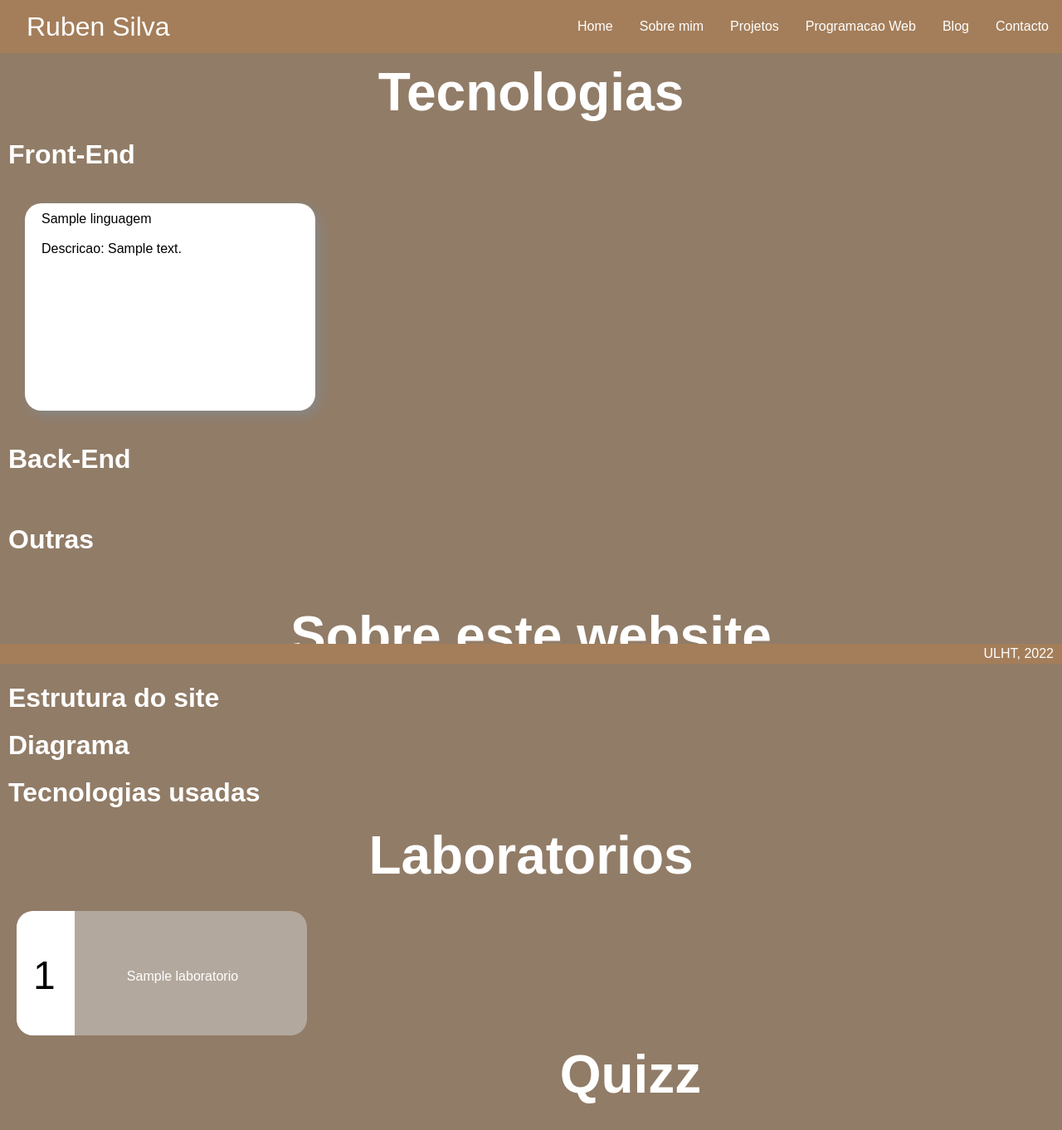
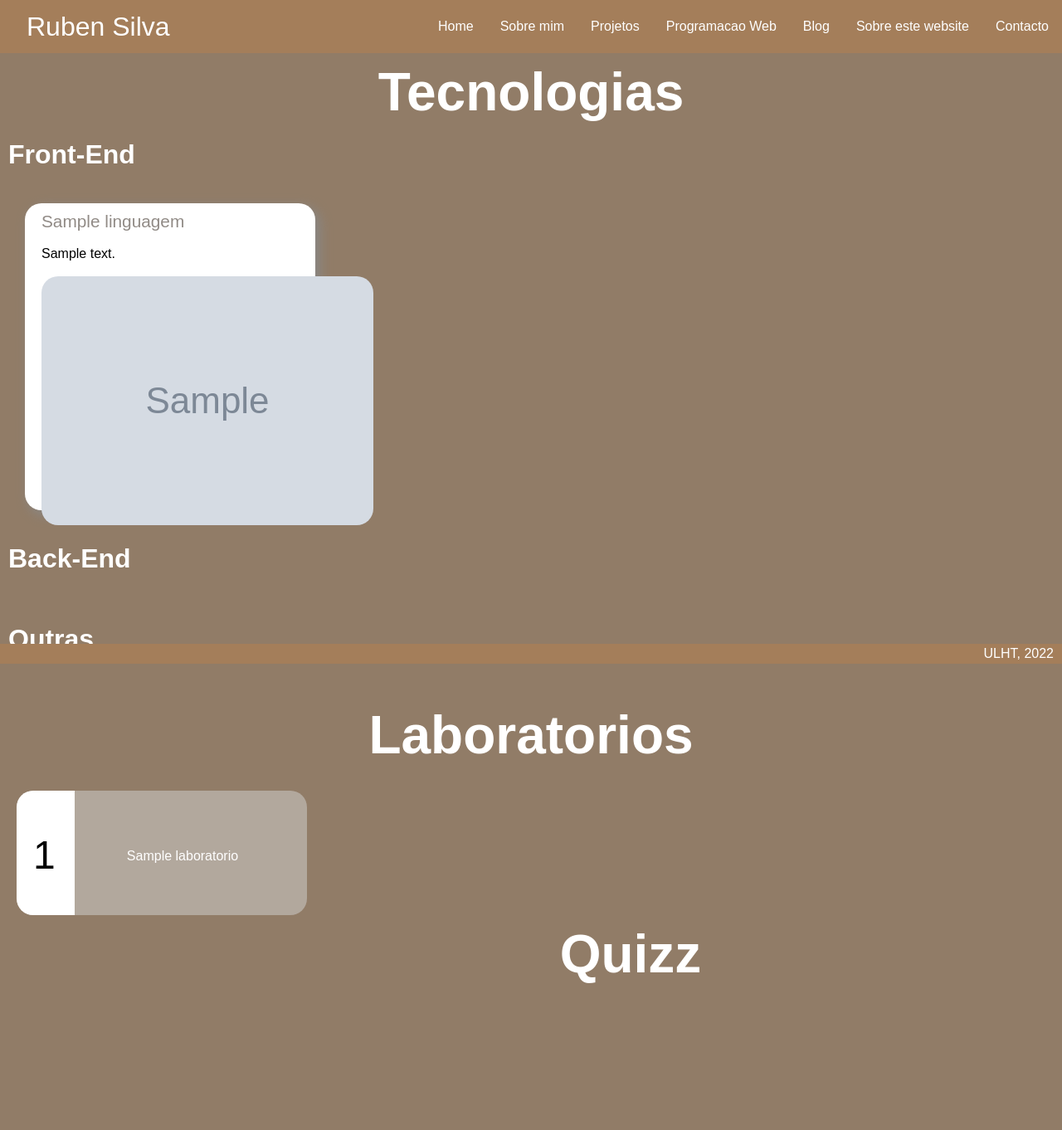
Before and after one commit to rbnvsilva/portfolio-22003218, a Django app: page /pw in a window 1280 px wide; the page is wider, and only the part inside the window is pictured. Shown: that part at 83% size. After the commit the page ends 1185 px from the top of that part, so only its background shows below. Run offline with Django 4.2, Linux system fonts and the light colour scheme; tables that the repository leaves empty hold one stand-in row (values such as "Sample post"); grey boxes marked "Sample" are stand-in pictures; parts of the project's set-up code (start-up, migrations or seed data) failed here and were passed over.

Commit message:
adicao de sobre_website outra vez

```diff
--- a/portfolio/models.py
+++ b/portfolio/models.py
@@ -12,6 +12,7 @@ class Linguagem(models.Model):
     nome = models.CharField(max_length=50)
     descricao = models.TextField(max_length=500)
     tipo = models.IntegerField()
+    image = models.FileField(upload_to="uploads/")
 
     def __str__(self):
         return self.nome
--- a/portfolio/static/portfolio/css/estilos.css
+++ b/portfolio/static/portfolio/css/estilos.css
@@ -247,12 +247,19 @@ footer {
 
 .tecnologia {
   background-color: white;
-  height: 250px;
+  height: 370px;
   width: 350px;
   border-radius: 20px;
   box-shadow: 5px 5px 15px #888888;
   padding: 10px 20px;
   margin: 10px;
+}
+
+.img-tecnologia {
+  display: flex;
+  justify-content: center;
+  align-items: center;
+  border-radius: 20px;
 }
 
 .tit-tecnologia {
--- a/portfolio/templates/portfolio/layout.html
+++ b/portfolio/templates/portfolio/layout.html
@@ -18,6 +18,7 @@
         <a href="{% url 'portfolio:projetos' %}">Projetos</a>
         <a href="{% url 'portfolio:pw' %}">Programacao Web</a>
         <a href="{% url 'portfolio:blog' %}">Blog</a>
+        <a href="{% url 'portfolio:sobre_website' %}">Sobre este website</a>
         <a href="{% url 'portfolio:contacto' %}">Contacto</a>
       </nav>
     </header>
--- a/portfolio/templates/portfolio/pw.html
+++ b/portfolio/templates/portfolio/pw.html
@@ -7,9 +7,11 @@
         {% for linguagem in linguagens %}
             {% if linguagem.tipo == 1 %}
             <div class="tecnologia">
-                <p>{{linguagem.nome}}</p>
+                <p class="tit-tecnologia">{{linguagem.nome}}</p>
                 <br>
-                <p>Descricao: {{linguagem.descricao}}</p>
+                <p>{{linguagem.descricao}}</p>
+                <br>
+                <p><img class="img-tecnologia" src="{{linguagem.image.url}}"></p>
             </div>
             {% endif %}
         {% endfor %}
@@ -19,9 +21,11 @@
         {% for linguagem in linguagens %}
             {% if linguagem.tipo == 2 %}
             <div class="tecnologia">
-                <p>{{linguagem.nome}}</p>
+                <p class="tit-tecnologia">{{linguagem.nome}}</p>
                 <br>
-                <p>Descricao: {{linguagem.descricao}}</p>
+                <p>{{linguagem.descricao}}</p>
+                <br>
+                <p><img class="img-tecnologia" src="{{linguagem.image.url}}"></p>
             </div>
             {% endif %}
         {% endfor %}
@@ -31,17 +35,15 @@
         {% for linguagem in linguagens %}
             {% if linguagem.tipo == 3 %}
             <div class="tecnologia">
-                <p>{{linguagem.nome}}</p>
+                <p class="tit-tecnologia">{{linguagem.nome}}</p>
                 <br>
-                <p>Descricao: {{linguagem.descricao}}</p>
+                <p>{{linguagem.descricao}}</p>
+                <br>
+                <p><img class="img-tecnologia" src="{{linguagem.image.url}}"></p>
             </div>
             {% endif %}
         {% endfor %}
     </div>
-    <h1 class="titulo">Sobre este website</h1>
-    <h1 class="titulo2">Estrutura do site</h1>
-    <h1 class="titulo2">Diagrama</h1>
-    <h1 class="titulo2">Tecnologias usadas</h1>
     <h1 class="titulo">Laboratorios</h1>
     <div class="container">
         <div class="container-labs">
--- /dev/null
+++ b/portfolio/templates/portfolio/sobre_website.html
@@ -0,0 +1,6 @@
+{% extends 'portfolio/layout.html' %}
+
+{% block main %}
+	<h3>Contacto</h3>
+    <p>texto</p>
+{% endblock main %}
--- a/portfolio/urls.py
+++ b/portfolio/urls.py
@@ -9,5 +9,6 @@ urlpatterns = [
     path('projetos', views.projetos_view, name='projetos'),
     path('pw', views.pw_view, name='pw'),
     path('blog', views.blog_view, name='blog'),
+    path('sobre_website', views.sobre_website_view, name='sobre_website'),
     path('contacto', views.contacto_view, name='contacto'),
 ]
--- a/portfolio/views.py
+++ b/portfolio/views.py
@@ -35,5 +35,8 @@ def blog_view(request):
 
 	return render(request, 'portfolio/blog.html', context)
 
+def sobre_website_view(request):
+	return render(request, 'portfolio/sobre_website.html')
+
 def contacto_view(request):
 	return render(request, 'portfolio/contacto.html')
```
Also changed, not shown: portfolio/migrations/0013_linguagem_image.py (added).
